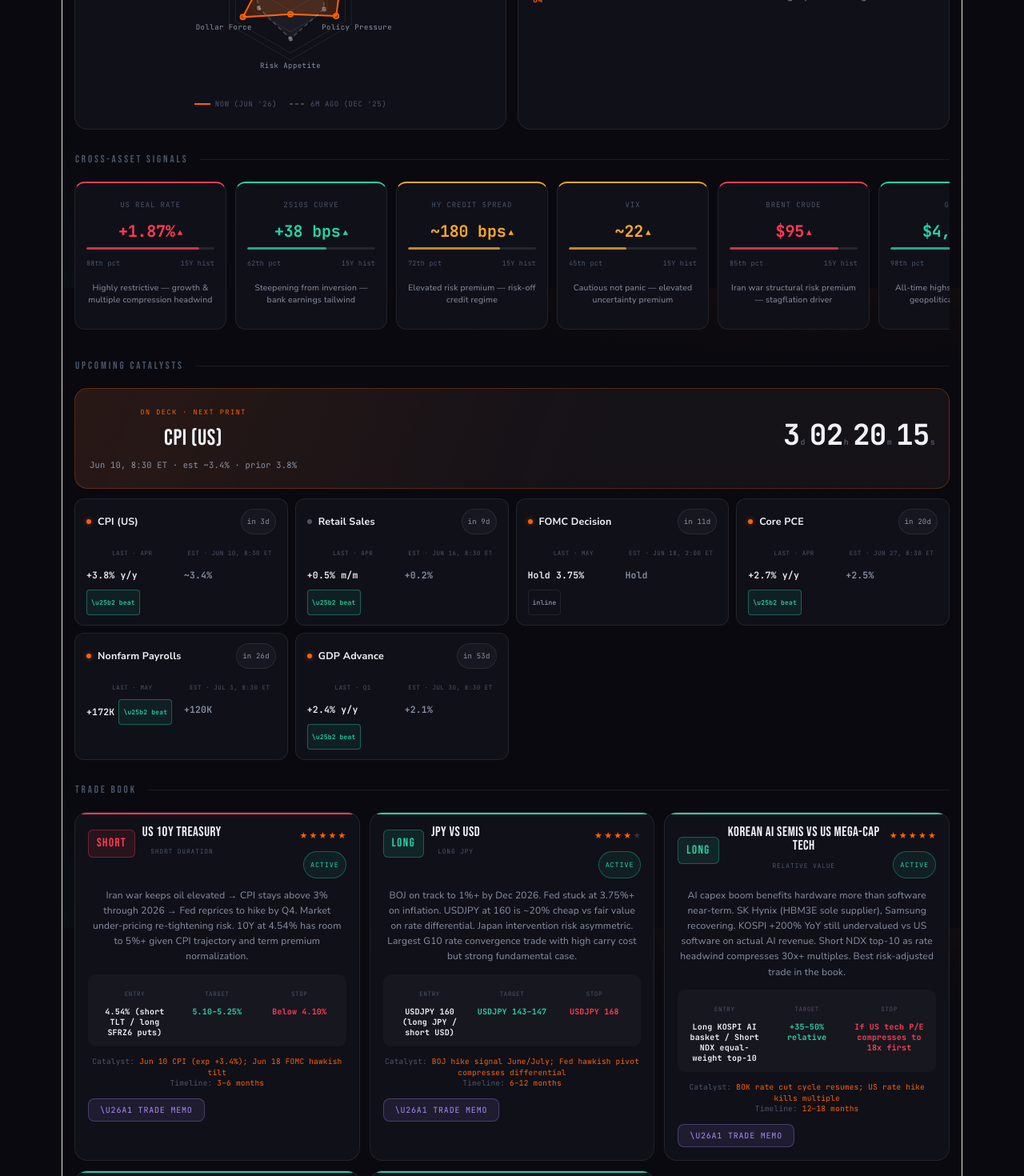
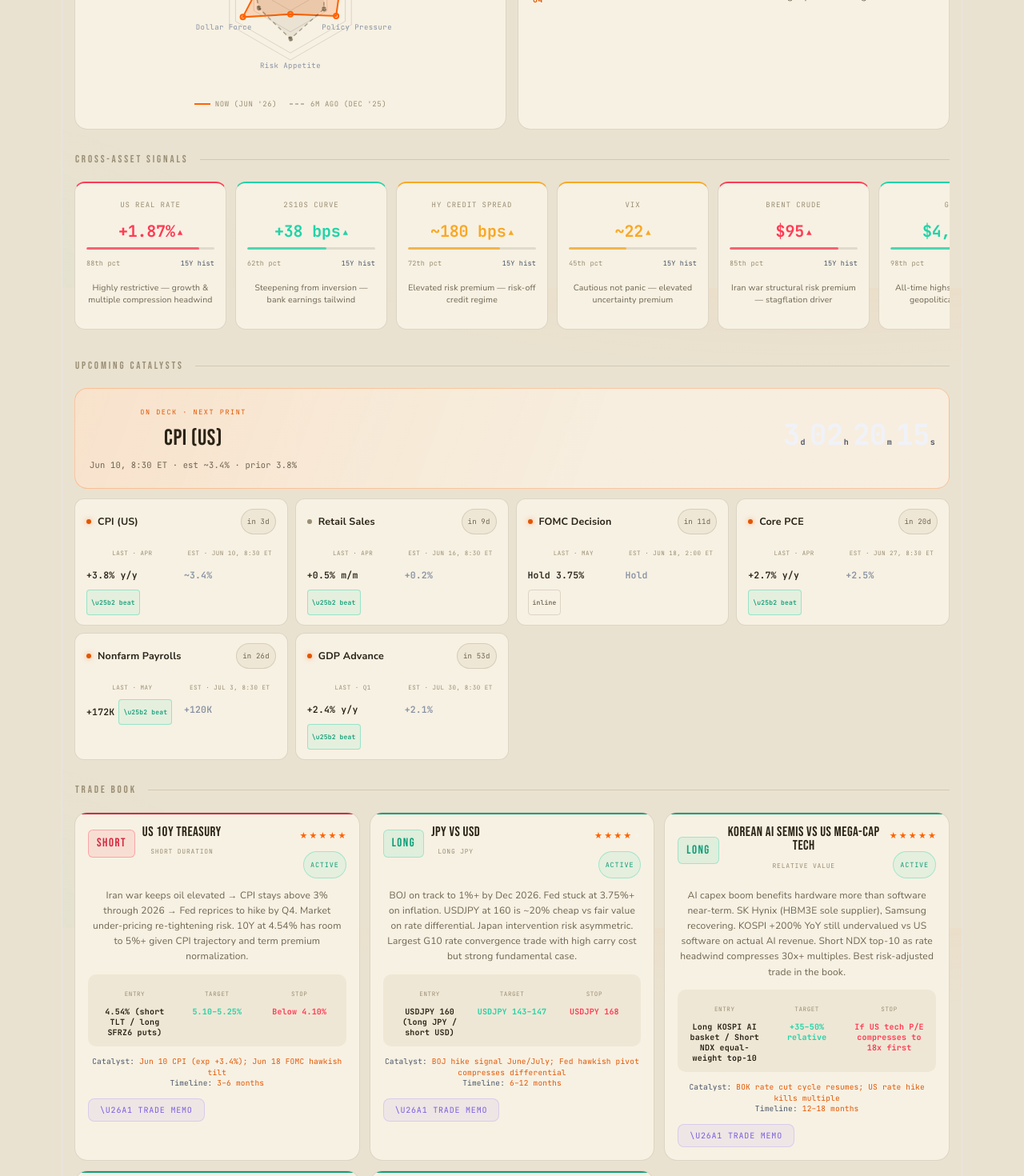
Before and after one commit to DANKIM82/macro-war-room-v2, a React (Vite) app: page / in a window 1280 px wide. Shown: the part 440-1910 px from the top of the page at 80% size. Built offline with nearby package versions, Linux system fonts and the light colour scheme.

Commit message:
Update KOSPI dashboard UI using Claude

```diff
--- a/src/App.jsx
+++ b/src/App.jsx
@@ -289,10 +289,10 @@ Style: Millennium/Citadel IC memo — blunt, quantitative, no narrative fluff. 3
 const CSS=`
 @import url('https://fonts.googleapis.com/css2?family=Bebas+Neue&family=JetBrains+Mono:wght@400;500;600;700&family=Nunito+Sans:wght@400;500;600;700&display=swap');
 *{box-sizing:border-box;margin:0;padding:0}
-:root{--bg:#09090f;--p:#101018;--p2:#17171f;--p3:#1e1e28;
-  --b:rgba(255,255,255,.08);--b2:rgba(255,255,255,.14);
-  --t:#F0F2F8;--mt:#8892a4;--dim:#4a5568;
-  --orange:#FF6200;--green:#22d3a8;--red:#FF3B55;--amber:#F9A825;--purple:#a78bfa}
+:root{--bg:#EAE2D0;--p:#F7F1E3;--p2:#EFE7D5;--p3:#E5DBC5;
+  --b:rgba(60,48,24,.14);--b2:rgba(60,48,24,.24);
+  --t:#2A2317;--mt:#6E6450;--dim:#9A8E74;
+  --orange:#E25600;--green:#0E9E78;--red:#D62A42;--amber:#B5780A;--purple:#7C5CE0}
 body{background:var(--bg);color:var(--t)}
 .wr{font-family:'Nunito Sans',sans-serif;min-height:100vh;
   background:radial-gradient(ellipse 120% 60% at 80% -20%,rgba(255,98,0,.08),transparent 55%),
@@ -342,7 +342,7 @@ body{background:var(--bg);color:var(--t)}
   font-size:9px;color:var(--dim);letter-spacing:.06em;text-transform:uppercase}
 /* SIGNAL STACK */
 .sig-strip{display:flex;overflow-x:auto;gap:11px;padding-bottom:8px;margin-bottom:24px;
-  scrollbar-width:thin;scrollbar-color:rgba(255,255,255,.1) transparent}
+  scrollbar-width:thin;scrollbar-color:rgba(60,48,24,.18) transparent}
 .sig-card{flex:none;width:190px;background:var(--p);border:1px solid var(--b);
   border-radius:13px;padding:14px;display:flex;flex-direction:column;gap:10px;
   transition:border-color .15s;animation:fadeup .4s both}
@@ -353,7 +353,7 @@ body{background:var(--bg);color:var(--t)}
   letter-spacing:-.01em;line-height:1}
 .sig-dir{font-size:11px;margin-left:3px;vertical-align:middle}
 .pct-wrap{display:flex;flex-direction:column;gap:4px}
-.pct-bar-bg{height:3px;background:rgba(255,255,255,.09);border-radius:2px;overflow:hidden}
+.pct-bar-bg{height:3px;background:rgba(60,48,24,.12);border-radius:2px;overflow:hidden}
 .pct-bar-fill{height:100%;border-radius:2px}
 .pct-label{font-family:'JetBrains Mono',monospace;font-size:8.5px;color:var(--dim);
   display:flex;justify-content:space-between}
@@ -386,7 +386,7 @@ body{background:var(--bg);color:var(--t)}
 .chip{font-family:'JetBrains Mono',monospace;font-size:8px;padding:2px 5px;
   border-radius:4px;border:1px solid;white-space:nowrap}
 .chip.ab{color:var(--green);border-color:rgba(34,211,168,.4);background:rgba(34,211,168,.08)}
-.chip.be{color:#84B6DA;border-color:rgba(132,182,218,.35);background:rgba(132,182,218,.08)}
+.chip.be{color:#2F6E9E;border-color:rgba(47,110,158,.35);background:rgba(47,110,158,.08)}
 .chip.eq{color:var(--mt);border-color:var(--b)}
 /* TRADE BOOK */
 .trade-grid{display:grid;grid-template-columns:repeat(auto-fill,minmax(310px,1fr));gap:12px;margin-bottom:26px}
@@ -459,7 +459,7 @@ body{background:var(--bg);color:var(--t)}
 .btbl{width:100%;min-width:560px;border-collapse:collapse;font-family:'JetBrains Mono',monospace}
 .btbl th{font-size:8.5px;font-weight:700;letter-spacing:.1em;text-transform:uppercase;
   color:var(--dim);text-align:right;padding:10px 14px;border-bottom:1px solid var(--b2);
-  background:rgba(255,255,255,.015);white-space:nowrap}
+  background:rgba(60,48,24,.04);white-space:nowrap}
 .btbl th.l{text-align:left}
 .btbl th.hn{color:var(--t);background:rgba(255,98,0,.07)}
 .btbl td{padding:11px 14px;text-align:right;font-size:13px;border-bottom:1px solid var(--b);
@@ -477,13 +477,13 @@ body{background:var(--bg);color:var(--t)}
   cursor:pointer;transition:.15s;white-space:nowrap}
 .gbtn:hover{border-color:var(--purple);color:var(--purple);background:rgba(167,139,250,.08)}
 /* AI DRAWER */
-.overlay{position:fixed;inset:0;background:rgba(0,0,0,.72);z-index:300;
+.overlay{position:fixed;inset:0;background:rgba(40,35,23,.45);z-index:300;
   display:flex;flex-direction:column;justify-content:flex-end;animation:ov-in .2s}
-.drawer{background:#0f0f18;border:1px solid rgba(255,255,255,.18);
+.drawer{background:#F7F1E3;border:1px solid rgba(60,48,24,.2);
   border-top-left-radius:22px;border-top-right-radius:22px;
   padding:14px 20px 36px;max-height:82vh;overflow-y:auto;
   animation:dr-in .3s cubic-bezier(.32,.72,0,1)}
-.dhandle{width:36px;height:4px;background:rgba(255,255,255,.16);
+.dhandle{width:36px;height:4px;background:rgba(60,48,24,.22);
   border-radius:2px;margin:0 auto 16px}
 .dhdr{display:flex;justify-content:space-between;align-items:flex-start;gap:12px;margin-bottom:18px}
 .dbadge-metric{font-family:'JetBrains Mono',monospace;font-size:8.5px;font-weight:700;
@@ -500,7 +500,7 @@ body{background:var(--bg);color:var(--t)}
   padding:4px 8px;transition:.12s;flex:none}
 .dclose:hover{color:var(--t)}
 .dbody{font-family:'Nunito Sans',sans-serif;font-size:13.5px;line-height:1.78;
-  color:#E8EAF0;white-space:pre-wrap;min-height:40px}
+  color:var(--t);white-space:pre-wrap;min-height:40px}
 .dcur{display:inline-block;width:2px;height:15px;background:var(--orange);
   margin-left:2px;vertical-align:middle;animation:blink .7s step-end infinite}
 .deq{background:rgba(255,98,0,.08);border-left:3px solid var(--orange);
@@ -541,14 +541,14 @@ function RegimeRadar() {
       <div className="radar-title">MACRO REGIME RADAR</div>
       <ResponsiveContainer width="100%" height={240}>
         <RadarChart data={REGIME} margin={{top:10,right:30,bottom:10,left:30}}>
-          <PolarGrid gridType="polygon" stroke="rgba(255,255,255,.08)" radialLines={false}/>
+          <PolarGrid gridType="polygon" stroke="rgba(60,48,24,.14)" radialLines={false}/>
           <PolarAngleAxis dataKey="axis" tick={<RadarTick/>}/>
           <PolarRadiusAxis domain={[0,10]} tick={false} axisLine={false}/>
           <Radar name="Now" dataKey="current" stroke="#FF6200" fill="#FF6200"
             fillOpacity={0.2} strokeWidth={2} dot={{fill:"#FF6200",r:3}}/>
-          <Radar name="6M Ago" dataKey="prior" stroke="rgba(255,255,255,.22)"
-            fill="rgba(255,255,255,.05)" strokeWidth={1.5} strokeDasharray="5 4"
-            dot={{fill:"rgba(255,255,255,.3)",r:2.5}}/>
+          <Radar name="6M Ago" dataKey="prior" stroke="rgba(60,48,24,.4)"
+            fill="rgba(60,48,24,.07)" strokeWidth={1.5} strokeDasharray="5 4"
+            dot={{fill:"rgba(60,48,24,.45)",r:2.5}}/>
           <Tooltip
             contentStyle={{background:"#101018",border:"1px solid rgba(255,255,255,.15)",
               borderRadius:8,fontFamily:"JetBrains Mono,monospace",fontSize:11}}
@@ -563,7 +563,7 @@ function RegimeRadar() {
           Now (Jun '26)
         </span>
         <span className="rl">
-          <svg width={20} height={2}><line x1={0} y1={1} x2={20} y2={1} stroke="rgba(255,255,255,.3)" strokeWidth={1.5} strokeDasharray="4 3"/></svg>
+          <svg width={20} height={2}><line x1={0} y1={1} x2={20} y2={1} stroke="rgba(60,48,24,.4)" strokeWidth={1.5} strokeDasharray="4 3"/></svg>
           6M Ago (Dec '25)
         </span>
       </div>
@@ -599,12 +599,12 @@ function NFPChart() {
     <div style={{width:"100%",height:200}}>
       <ResponsiveContainer>
         <ComposedChart data={NFP} margin={{top:4,right:44,left:-16,bottom:0}}>
-          <CartesianGrid strokeDasharray="2 5" stroke="rgba(255,255,255,.05)" vertical={false}/>
+          <CartesianGrid strokeDasharray="2 5" stroke="rgba(60,48,24,.1)" vertical={false}/>
           <XAxis dataKey="mo" tick={{fill:"#4a5568",fontSize:8.5,fontFamily:"JetBrains Mono,monospace"}} tickLine={false} interval={4}/>
           <YAxis yAxisId="l" tick={{fill:"#4a5568",fontSize:8.5,fontFamily:"JetBrains Mono,monospace"}} tickLine={false} tickFormatter={v=>v+"K"} domain={["auto","auto"]}/>
           <YAxis yAxisId="r" orientation="right" tick={{fill:"#4a5568",fontSize:8.5,fontFamily:"JetBrains Mono,monospace"}} tickLine={false} tickFormatter={v=>v+"%"}/>
           <Tooltip content={<Tip/>}/>
-          <ReferenceLine yAxisId="l" y={0} stroke="rgba(255,255,255,.2)" strokeWidth={1}/>
+          <ReferenceLine yAxisId="l" y={0} stroke="rgba(60,48,24,.28)" strokeWidth={1}/>
           <Bar yAxisId="l" dataKey="surp" maxBarSize={12} radius={[2,2,0,0]}>
             {NFP.map((d,i)=><Cell key={i} fill={d.surp>=0?"#22d3a8":"#FF3B55"} fillOpacity={0.7}/>)}
           </Bar>
```
